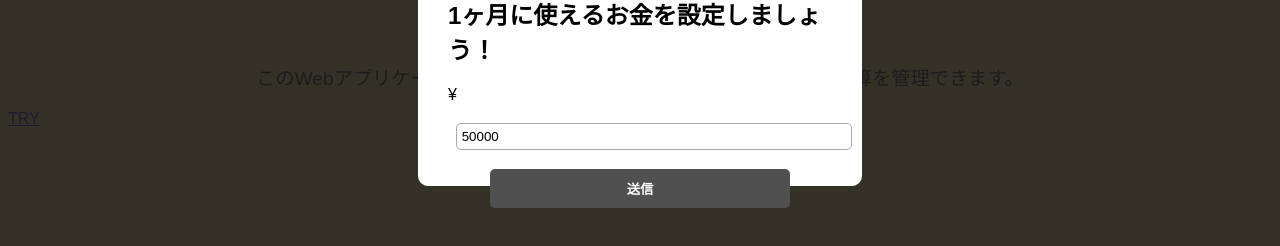
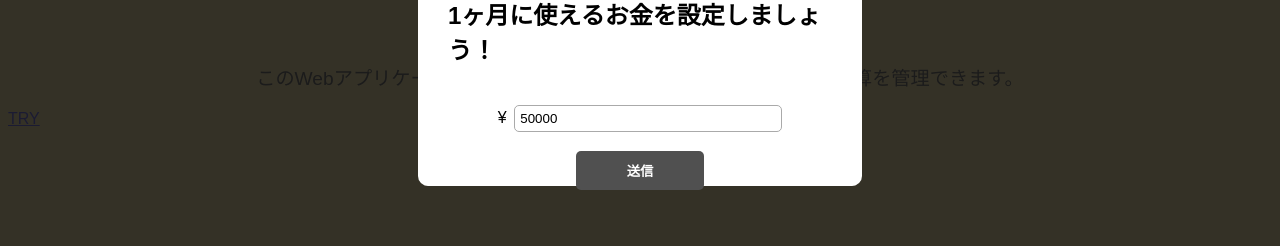
Before and after one commit to hinatao3o/today-budget, a plain HTML site: page top.html in a window 1280 px wide. Both pictures are taken after a click on the link "TRY". Shown: the part 324-570 px from the top of the page. Drawn offline with Linux system fonts and the light colour scheme.

```diff
--- a/style/style.css
+++ b/style/style.css
@@ -117,7 +117,7 @@ body {
 .modalArea input[type='submit']{
   border: none;
   display: block;
-  width: 100%;
+  width: 10vw;
   max-width: 300px;
   padding: 10px;
   border-radius: 5px;
@@ -207,3 +207,11 @@ li img {
 a.disabled{
   pointer-events: none;
 }
+
+#budgetForm {
+  text-align: center;
+}
+
+#budget {
+  width: 20vw;
+}
```
Also changed, not shown: script/budget.js (+9 -2 lines).
